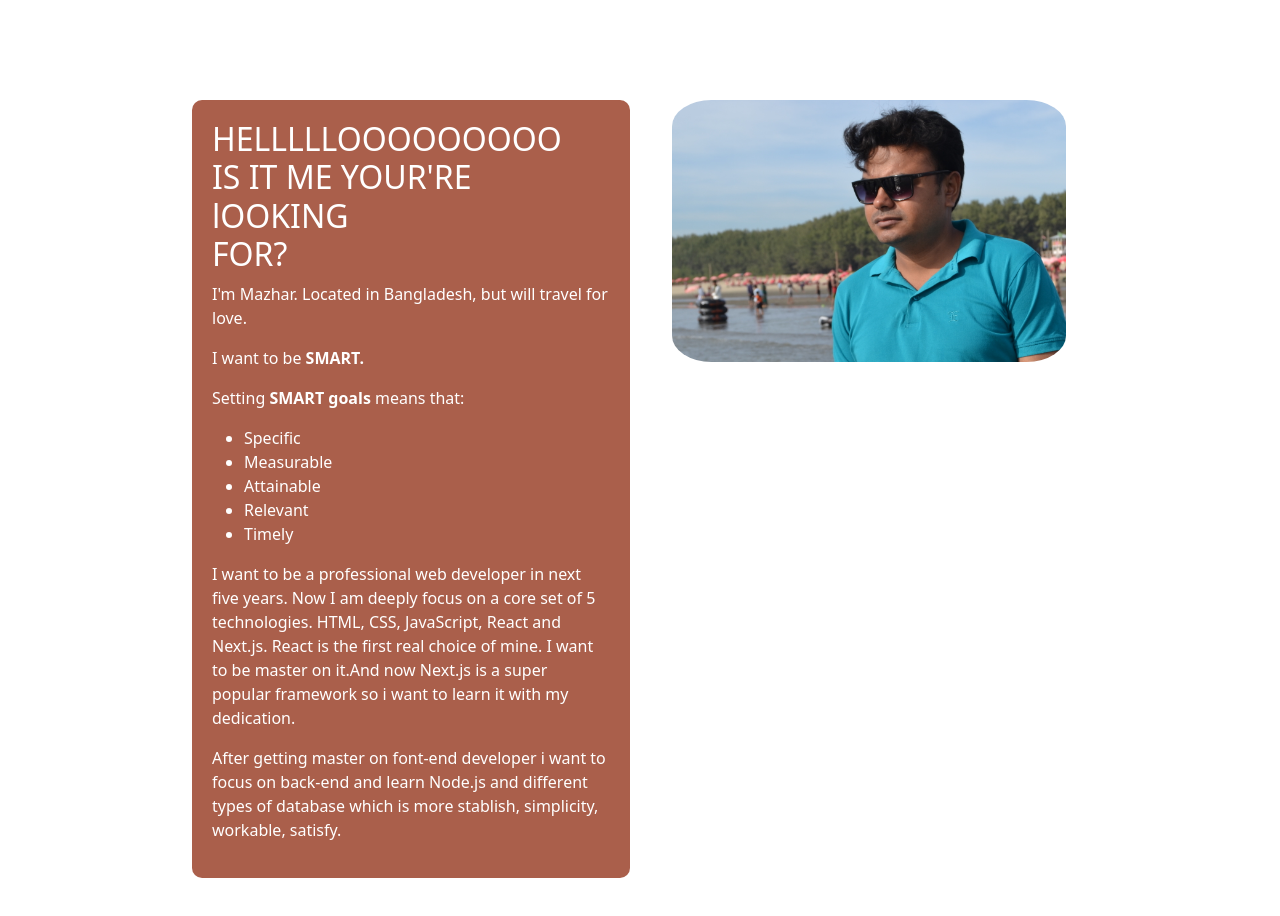
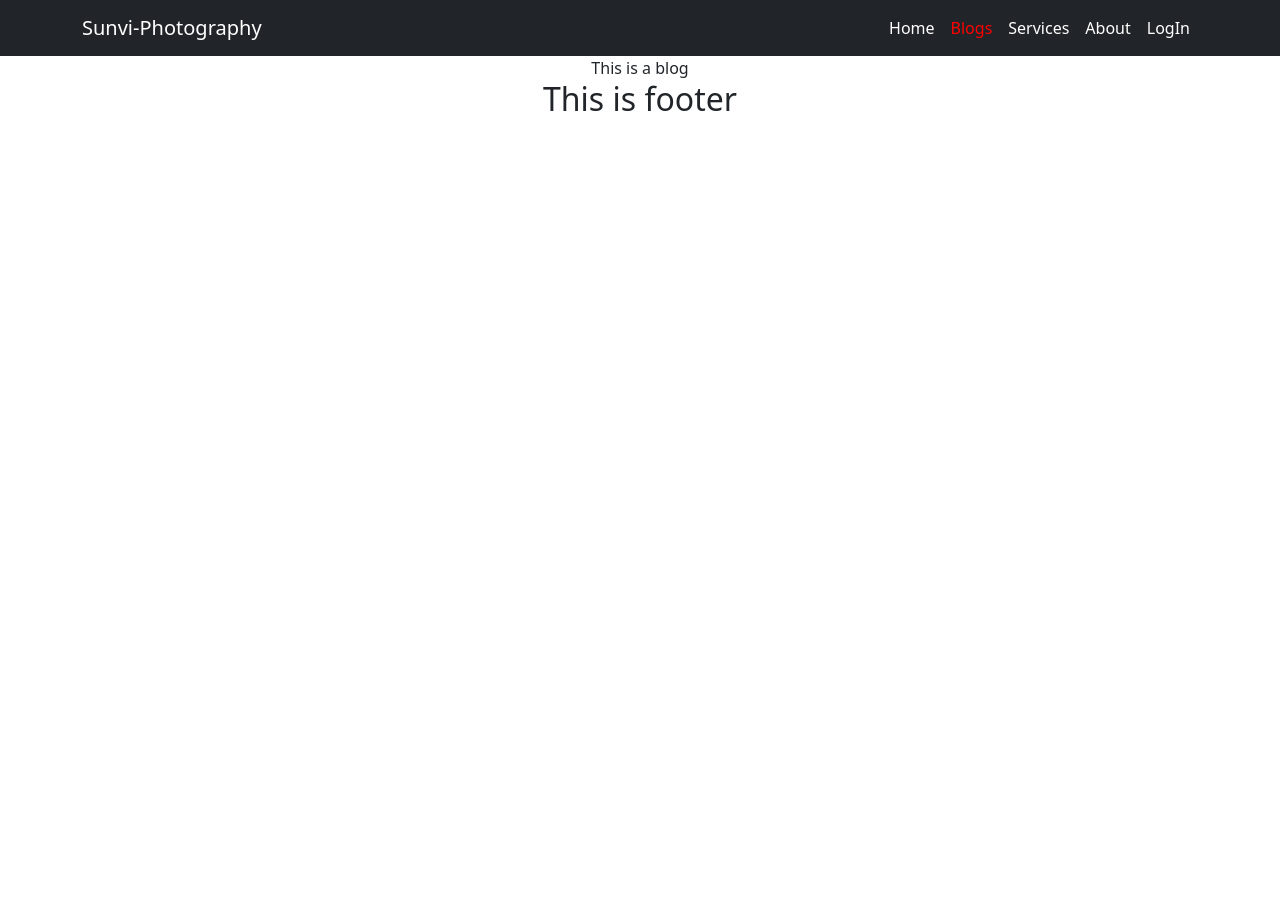
Before and after one commit to sujonaust2008/sunvi-photography, a React (Create React App) app: page /blogs in a window 1280 px wide. Shown: the top 916 px of the page. After the commit the page ends 800 px from the top, so only its background shows below. Built offline with nearby package versions, Linux system fonts and the light colour scheme.

Commit message:
active link add to header sectioon

```diff
--- a/package.json
+++ b/package.json
@@ -10,6 +10,7 @@
     "react": "^18.0.0",
     "react-bootstrap": "^2.2.3",
     "react-dom": "^18.0.0",
+    "react-router-dom": "^6.3.0",
     "react-scripts": "5.0.1",
     "web-vitals": "^2.1.4"
   },
--- a/src/App.js
+++ b/src/App.js
@@ -1,11 +1,32 @@
 import logo from './logo.svg';
 import './App.css';
 import About from './Pages/About/About';
+import Header from './Pages/Shared/Header/Header';
+import { Route, Routes } from 'react-router-dom';
+import Home from './Pages/Home/Home';
+import Services from './Pages/services/Services';
+import Login from './Pages/Login/Login/Login';
+import Register from './Pages/Login/Register/Register';
+import Checkout from './Pages/Checkout/Checkout';
+import Footer from './Pages/Shared/Footer/Footer';
+import Blogs from './Pages/Blogs/Blogs';
 
 function App() {
   return (
     <div className="App">
-      <About></About>
+      <Header></Header>
+      <Routes>
+        <Route path="/" element={<Home></Home>}></Route>
+        <Route path="/home" element={<Home></Home>}></Route>
+        <Route path='/blogs' element={<Blogs></Blogs>}></Route>
+        <Route path="/about" element={<About></About>}></Route>
+        <Route path="/services" element={<Services></Services>}></Route>
+        <Route path="/login" element={<Login></Login>}></Route>
+        <Route path="/register" element={<Register></Register>}></Route>
+        <Route path="/checkout" element={<Checkout></Checkout>}></Route>
+      </Routes>
+
+      <Footer></Footer>
     </div>
   );
 }
--- /dev/null
+++ b/src/Pages/Blogs/Blogs.js
@@ -0,0 +1,12 @@
+import React from 'react';
+import './Blogs.css';
+
+const Blogs = () => {
+    return (
+        <div>
+            This is a blog
+        </div>
+    );
+};
+
+export default Blogs;
--- a/src/Pages/Shared/Footer/Footer.js
+++ b/src/Pages/Shared/Footer/Footer.js
@@ -1,9 +1,10 @@
 import React from 'react';
+import './Footer.css';
 
 const Footer = () => {
     return (
         <div>
-
+            <h2>This is footer</h2>
         </div>
     );
 };
--- /dev/null
+++ b/src/Pages/Shared/Header/CustomLink/CustomLink.js
@@ -0,0 +1,20 @@
+import { Link, useMatch, useResolvedPath } from "react-router-dom";
+
+function CustomLink({ children, to, ...props }) {
+    let resolved = useResolvedPath(to);
+    let match = useMatch({ path: resolved.pathname, end: true });
+
+    return (
+      <div>
+        <Link
+          style={{ color: match ? "red" : "white" }}
+          to={to}
+          {...props}
+        >
+          {children}
+        </Link>
+      </div>
+    );
+  }
+
+  export default CustomLink;
--- a/src/Pages/Shared/Header/Header.css
+++ b/src/Pages/Shared/Header/Header.css
@@ -0,0 +1,4 @@
+.navStyle a {
+    text-decoration: none;
+
+}
--- a/src/Pages/Shared/Header/Header.js
+++ b/src/Pages/Shared/Header/Header.js
@@ -1,10 +1,26 @@
 import React from 'react';
+import { Container, Nav, Navbar } from 'react-bootstrap';
+import CustomLink from './CustomLink/CustomLink';
+import './Header.css';
 
 const Header = () => {
     return (
-        <div>
+        <Navbar collapseOnSelect expand="lg" bg="dark" variant="dark">
+            <Container>
+                <Navbar.Brand href="#home">Sunvi-Photography</Navbar.Brand>
+                <Navbar.Toggle aria-controls="responsive-navbar-nav" />
+                <Navbar.Collapse id="responsive-navbar-nav">
+                    <Nav className="ms-auto navStyle">
+                        <Nav.Link><CustomLink to ="/home">Home</CustomLink></Nav.Link>
+                        <Nav.Link><CustomLink to ="/blogs">Blogs</CustomLink></Nav.Link>
+                        <Nav.Link><CustomLink to ="/services">Services</CustomLink></Nav.Link>
+                        <Nav.Link><CustomLink to ="/about">About</CustomLink></Nav.Link>
+                        <Nav.Link><CustomLink to ="/login">LogIn</CustomLink></Nav.Link>
+                    </Nav>
 
-        </div>
+                </Navbar.Collapse>
+            </Container>
+         </Navbar>
     );
 };
 
--- a/src/index.js
+++ b/src/index.js
@@ -4,12 +4,15 @@ import './index.css';
 import App from './App';
 import reportWebVitals from './reportWebVitals';
 import 'bootstrap/dist/css/bootstrap.min.css';
+import { BrowserRouter } from 'react-router-dom';
 
 const root = ReactDOM.createRoot(document.getElementById('root'));
 root.render(
-  <React.StrictMode>
+  <BrowserRouter>
+    <React.StrictMode>
     <App />
   </React.StrictMode>
+  </BrowserRouter>
 );
 
 // If you want to start measuring performance in your app, pass a function
```
Also changed, not shown: src/Pages/Blogs/Blogs.css (added), 1 other file (tests, documents, lock files or other folders).
